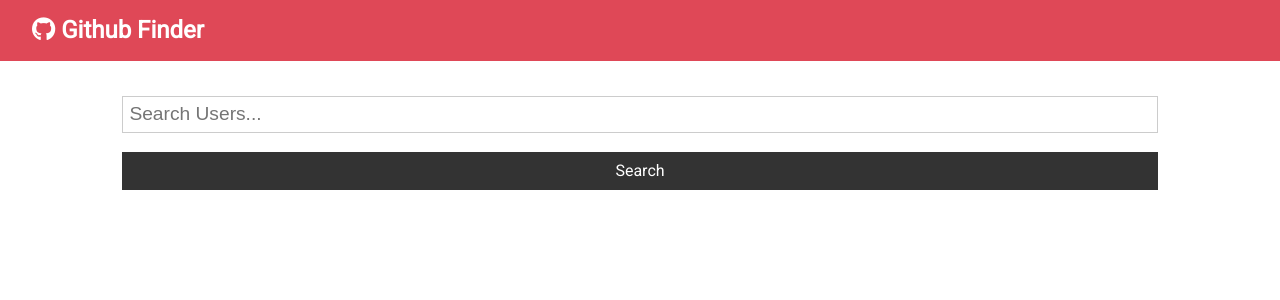
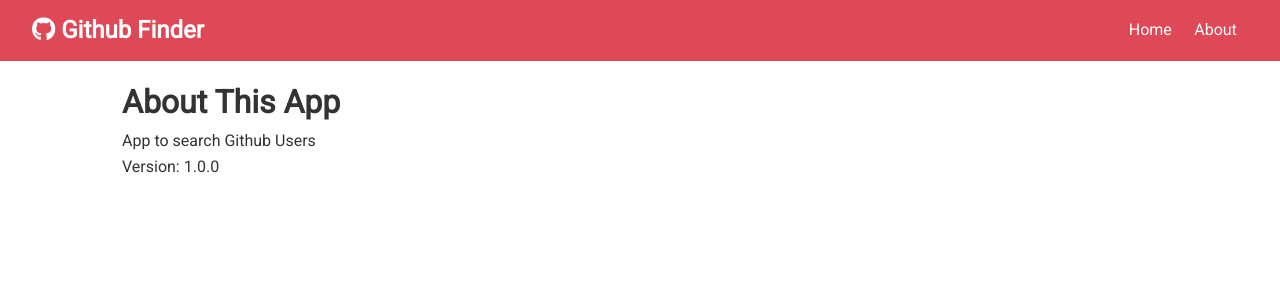
Before and after one commit to mramirez600/ghfinder, a React (Create React App) app: page /about in a window 1280 px wide. Shown: the top 300 px of the page. Built offline with nearby package versions, Linux system fonts and the light colour scheme.

Commit message:
react router setup commit

```diff
--- a/package.json
+++ b/package.json
@@ -9,6 +9,7 @@
     "axios": "^0.19.0",
     "react": "^16.11.0",
     "react-dom": "^16.11.0",
+    "react-router-dom": "^5.1.2",
     "react-scripts": "3.2.0"
   },
   "scripts": {
--- a/src/App.js
+++ b/src/App.js
@@ -1,8 +1,10 @@
-import React, { Component } from 'react';
+import React, { Fragment, Component } from 'react';
+import { BrowserRouter as Router, Switch, Route } from 'react-router-dom';
 import Navbar from './components/layout/Navbar';
 import Users from './components/users/Users';
 import Search from './components/users/Search';
 import Alert from './components/layout/Alert';
+import About from './components/pages/About';
 import axios from 'axios';
 import './App.css';
 
@@ -35,10 +37,17 @@
   render() {
     const { loading, users } = this.state;
     return (
+      <Router>
         <div className="App">
           <Navbar />
           <div className="container">
             <Alert alert={this.state.alert} />
+            <Switch>
+              <Route
+                exact
+                path="/"
+                render={props => (
+                  <Fragment>
                     <Search
                       searchUsers={this.searchUsers}
                       clearUsers={this.clearUsers}
@@ -46,8 +55,14 @@
                       setAlert={this.setAlert}
                     />
                     <Users loading={loading} users={users} />
+                  </Fragment>
+                )}
+              />
+              <Route exact path="/about" component={About} />
+            </Switch>
           </div>
         </div>
+      </Router>
     );
   }
 }
--- a/src/components/layout/Navbar.js
+++ b/src/components/layout/Navbar.js
@@ -1,4 +1,5 @@
 import React from 'react';
+import { Link } from 'react-router-dom';
 import PropTypes from 'prop-types';
 
 const Navbar = ({ icon, title }) => {
@@ -7,6 +8,14 @@
       <h1>
         <i className={icon}></i> {title}
       </h1>
+      <ul>
+        <li>
+          <Link to="/">Home</Link>
+        </li>
+        <li>
+          <Link to="/about">About</Link>
+        </li>
+      </ul>
     </nav>
   );
 };
--- /dev/null
+++ b/src/components/pages/About.js
@@ -0,0 +1,13 @@
+import React, { Fragment } from 'react';
+
+const About = () => {
+  return (
+    <Fragment>
+      <h1>About This App</h1>
+      <p>App to search Github Users</p>
+      <p>Version: 1.0.0</p>
+    </Fragment>
+  );
+};
+
+export default About;
```
Also changed, not shown: 1 other file (tests, documents, lock files or other folders). Lines whose indentation alone changed are shown as unchanged.
